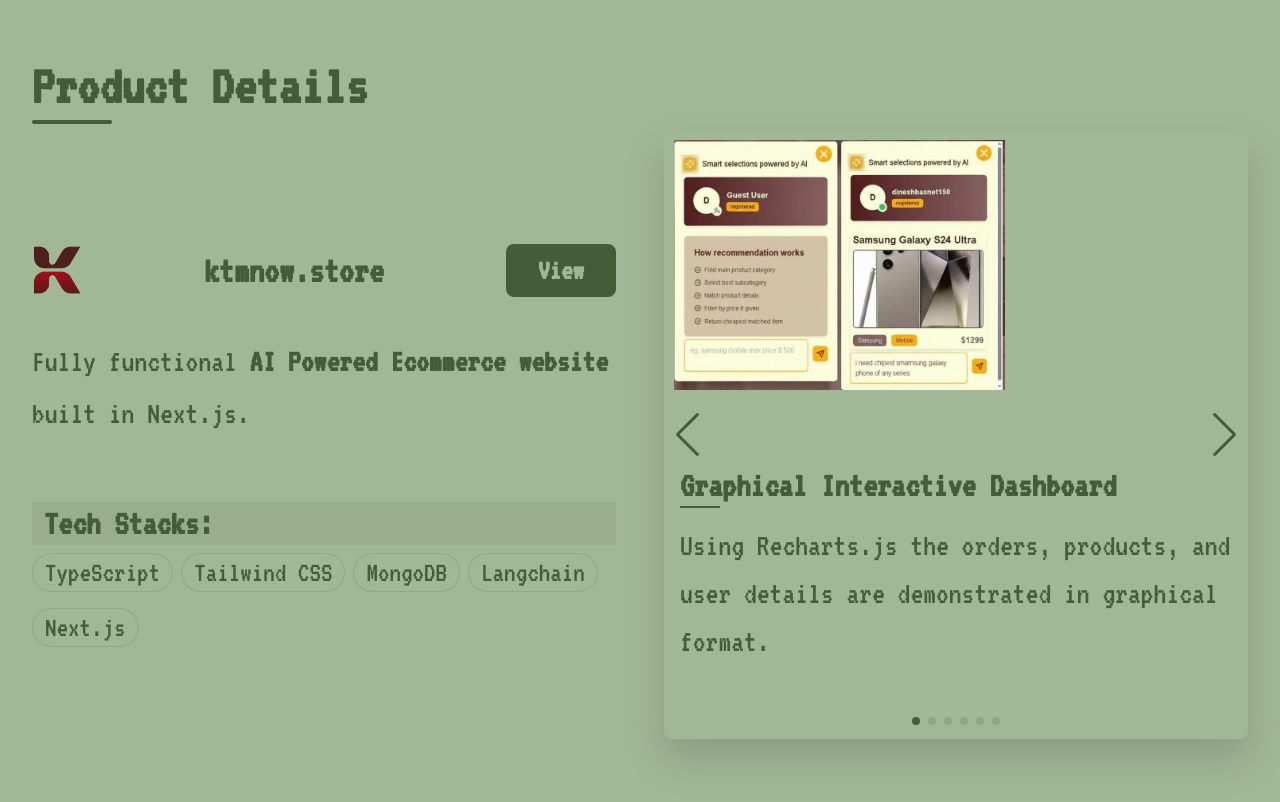
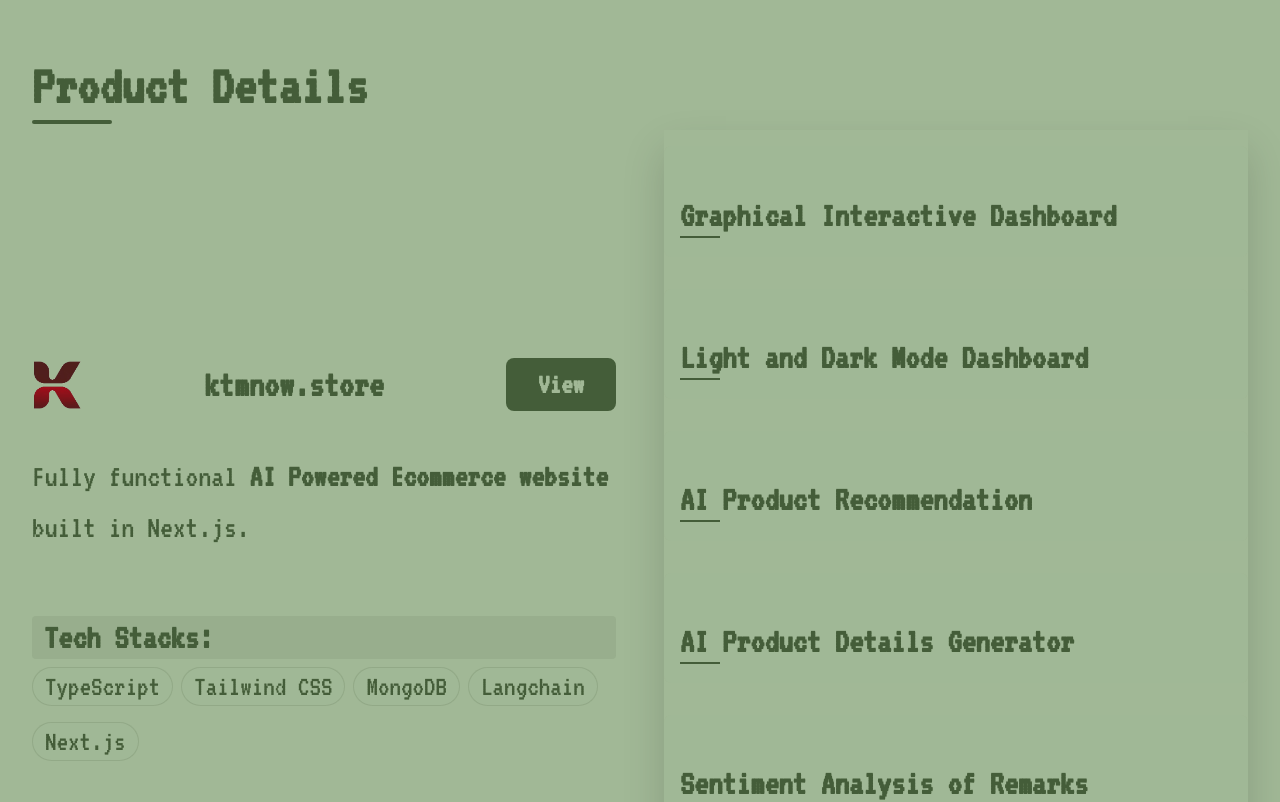
Before and after one commit to sotibx2022/personal-website, a Next.js app: page / in a window 1280 px wide. Shown: the part 900-1702 px from the top of the page. Built offline with nearby package versions, Linux system fonts and the light colour scheme.

Commit message:
swiper slider deleted from portfolio section

```diff
--- a/src/app/componnets/BlogList.tsx
+++ b/src/app/componnets/BlogList.tsx
@@ -2,6 +2,7 @@
 import React, { useState } from 'react';
 import { useQuery } from '@tanstack/react-query';
 import Link from 'next/link';
+import { AlertCircle } from 'lucide-react';
 const skills = [
     "CSS",
     "JavaScript",
@@ -64,7 +65,10 @@ const BlogList: React.FC = () => {
                         </div>
                     ))
                 ) : (
-                    <p>No blogs found for this category.</p>
+                    <div className="no-blogs-found">
+    <AlertCircle size={32} />
+    <p>No blogs found for this category.</p>
+  </div>
                 )}
             </div>
         </div>
--- a/src/app/componnets/Footer.tsx
+++ b/src/app/componnets/Footer.tsx
@@ -13,9 +13,6 @@ const Footer: React.FC = () => {
       <p className="footer-text">
         &copy; {currentYear} All rights reserved
       </p>
-      <button className="btn" onClick={scrollToTop}>
-        <ArrowUp />
-      </button>
     </footer>
   );
 };
--- a/src/app/componnets/PortfolioSection.tsx
+++ b/src/app/componnets/PortfolioSection.tsx
@@ -1,10 +1,5 @@
 'use client';
 import React from 'react';
-import { Swiper, SwiperSlide } from 'swiper/react';
-import { Pagination, Navigation, Autoplay } from 'swiper/modules';
-import 'swiper/css';
-import 'swiper/css/pagination';
-import 'swiper/css/navigation';
 import Image from 'next/image';
 import Link from 'next/link';
 // Import images from public/project1 folder
@@ -91,44 +86,16 @@ const PortfolioSection: React.FC = () => {
           </ul>
         </div>
         {/* Right Side - Swiper Slider */}
-        <div className="portfolio-slider relative">
-          <Swiper
-            spaceBetween={20}
-            pagination={{ clickable: true, el: '.swiper-pagination' }}
-            navigation={{ nextEl: '.swiper-button-next', prevEl: '.swiper-button-prev' }}
-            modules={[Pagination, Navigation, Autoplay]}
-            loop={true}
-            className="h-full"
-          >
+        <div className="portfolio-slider">
             {slides.map((slide) => (
-              <SwiperSlide key={slide.id}>
-                <div className="slide-card bg-gradient-to-br from-[var(--color-bg)] to-[#c1d0b5] rounded-xl shadow-lg overflow-hidden transition-transform duration-300 hover:-translate-y-1 h-full flex flex-col">
-                  <div className="imageContainer w-full flex justify-center items-center">
-                    <Image
-                      src={slide.image}
-                      alt={slide.title}
-                      width={500}
-                      height={250}
-                      className="slide-image object-contain"
-                    />
-                  </div>
+                <div key={slide.id} className="slide-card">
                   <div className="slide-content p-5 flex flex-col flex-grow justify-between">
                     <h3 className="slide-title text-xl font-semibold text-[var(--color-text)] mb-3">
                       {slide.title}
                     </h3>
-                    <p className="slide-description text-[var(--color-text)] opacity-90 leading-relaxed">
-                      {slide.description}
-                    </p>
                   </div>
                 </div>
-              </SwiperSlide>
             ))}
-          </Swiper>
-          {/* Navigation arrows */}
-          <div className="swiper-button-next !text-[var(--color-primary)] after:!text-xl md:after:!text-2xl"></div>
-          <div className="swiper-button-prev !text-[var(--color-primary)] after:!text-xl md:after:!text-2xl"></div>
-          {/* Pagination */}
-          <div className="swiper-pagination !bottom-2"></div>
         </div>
       </div>
     </section>
--- a/src/app/globals.css
+++ b/src/app/globals.css
@@ -353,11 +353,11 @@ body {
   transform: translateY(-2px);
 }
 .portfolio-slider {
-  position: relative;
-  overflow: hidden;
-  border-radius: 0.5rem;
   box-shadow: 0 20px 40px rgba(0, 0, 0, 0.15);
   transition: all 0.4s ease;
+  display: flex;
+  flex-direction: column;
+  gap:1rem;
 }
 .portfolio-slider:hover {
   transform: translateY(-5px);
@@ -823,3 +823,51 @@ p {
     font-size: var(--font-xs);
   }
 }
+/* No Blogs Found Styling */
+.no-blogs-found {
+  display: flex;
+  flex-direction: column;
+  align-items: center;
+  justify-content: center;
+  gap: 16px;
+  padding: 40px;
+  text-align: center;
+  grid-column: 1 / -1;
+}
+.no-blogs-found svg {
+  color: #ef4444;
+  stroke-width: 1.5;
+}
+.no-blogs-found p {
+  color: #ef4444;
+  font-size: var(--font-md);
+  font-weight: 500;
+  margin: 0;
+}
+/* Optional: Animation */
+.no-blogs-found {
+  animation: fadeIn 0.5s ease-in;
+}
+@keyframes fadeIn {
+  from {
+    opacity: 0;
+    transform: translateY(-10px);
+  }
+  to {
+    opacity: 1;
+    transform: translateY(0);
+  }
+}
+/* Responsive */
+@media (max-width: 768px) {
+  .no-blogs-found {
+    padding: 30px 20px;
+  }
+  .no-blogs-found svg {
+    width: 28px;
+    height: 28px;
+  }
+  .no-blogs-found p {
+    font-size: var(--font-sm);
+  }
+}
```
Also changed, not shown: package.json (+0 -8 lines), 1 other file (tests, documents, lock files or other folders).
